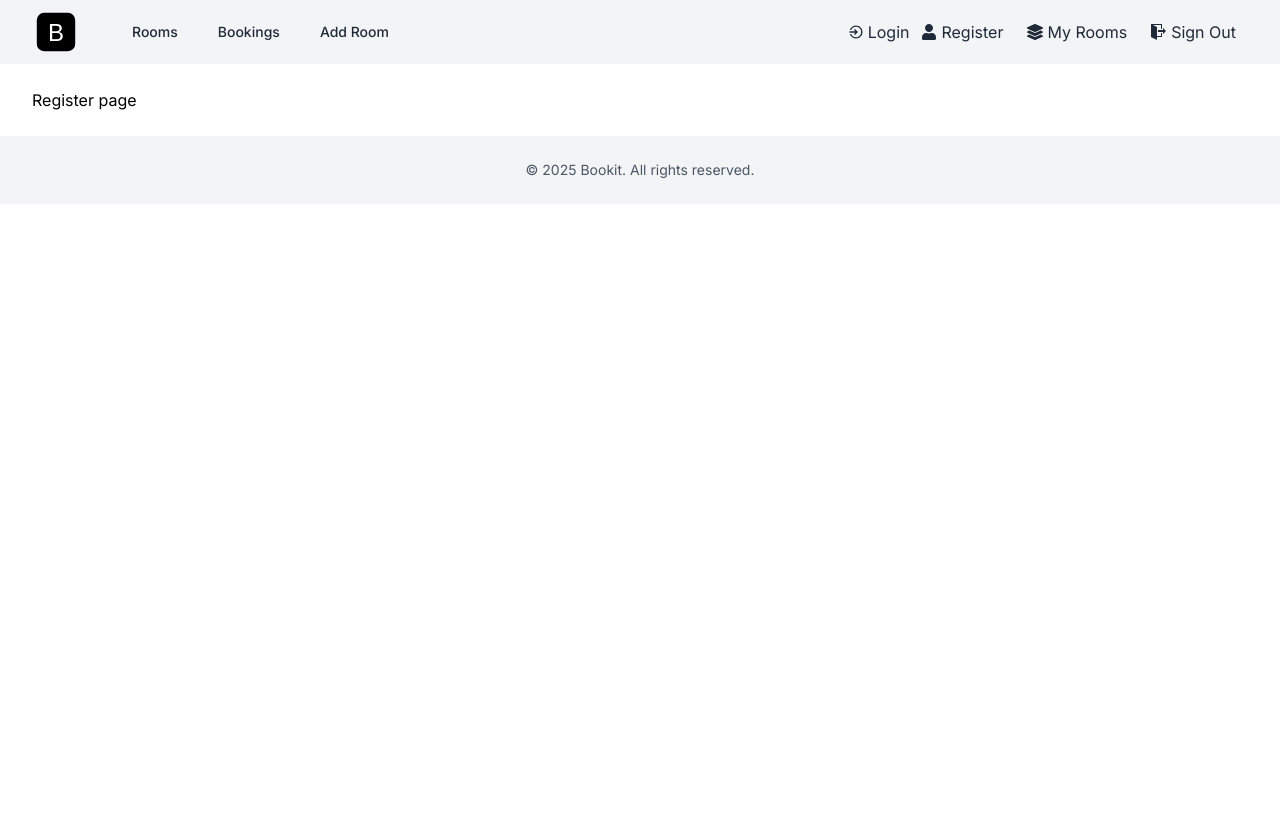
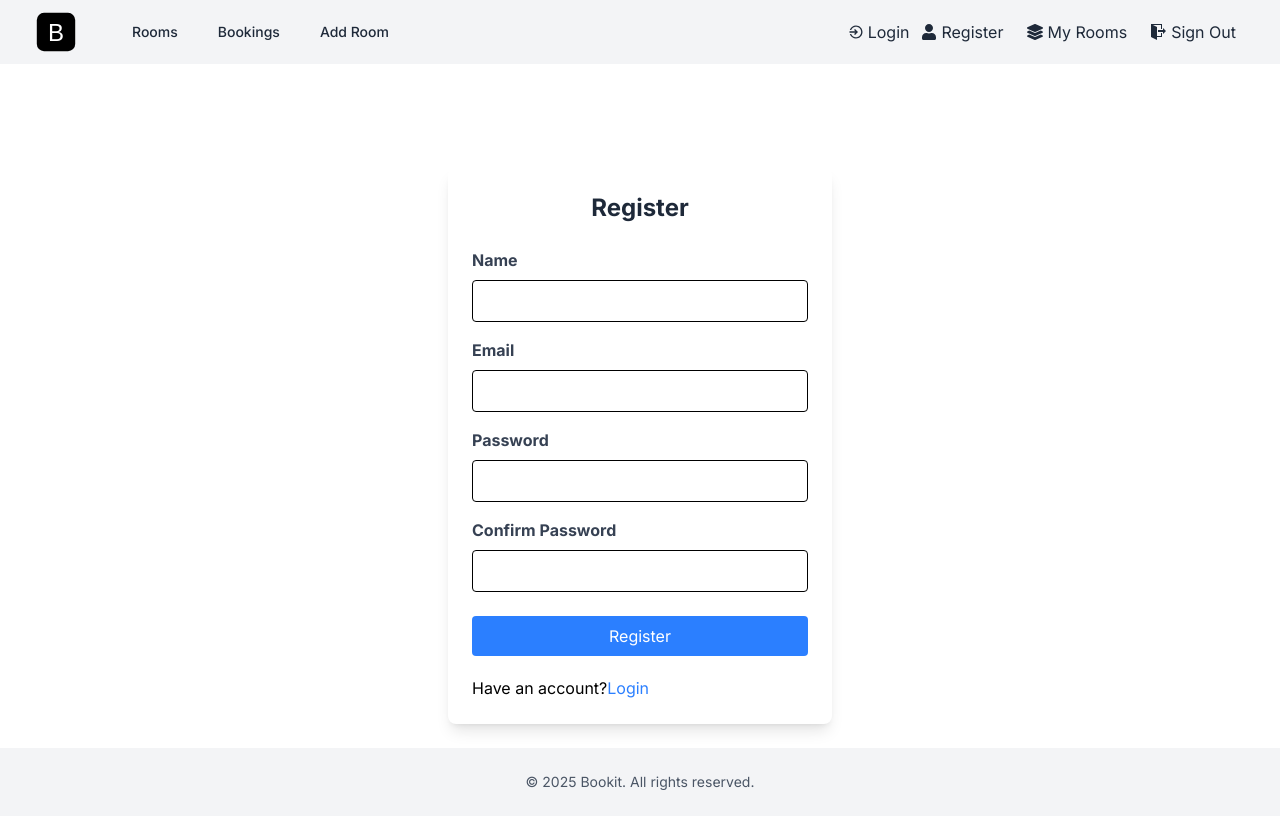
Before and after one commit to Tech-Rocket/bookit-appwrite-app, a Next.js app: page /register in a window 1280 px wide. Built offline with nearby package versions, Linux system fonts and the light colour scheme.

Commit message:
- Created the middleware file - Added the html form component to the login and register page

```diff
--- a/app/(auth)/login/page.tsx
+++ b/app/(auth)/login/page.tsx
@@ -1,7 +1,65 @@
+import Link from "next/link";
+
 export default function LoginPage() {
   return (
     <>
-      <h1>Login page</h1>
+      <div className="flex items-center justify-center">
+        <div className="bg-white shadow-lg rounded-lg p-6 w-full max-w-sm mt-20">
+          <form>
+            <h2 className="text-2xl font-bold text-center text-gray-800 mb-6">
+              Login
+            </h2>
+
+            <div className="mb-4">
+              <label
+                htmlFor="email"
+                className="block text-gray-700 font-bold mb-2"
+              >
+                Email
+              </label>
+              <input
+                type="email"
+                id="email"
+                name="email"
+                className="border rounded w-full py-2 px-3"
+                required
+              />
+            </div>
+
+            <div className="mb-6">
+              <label
+                htmlFor="password"
+                className="block text-gray-700 font-bold mb-2"
+              >
+                Password
+              </label>
+              <input
+                type="password"
+                id="password"
+                name="password"
+                className="border rounded w-full py-2 px-3"
+                required
+              />
+            </div>
+
+            <div className="flex flex-col gap-5">
+              <button
+                type="submit"
+                className="bg-blue-500 text-white px-4 py-2 rounded hover:bg-blue-700"
+              >
+                Login
+              </button>
+
+              <p>
+                No account?
+                <Link href="/register" className="text-blue-500">
+                  Register
+                </Link>
+              </p>
+            </div>
+          </form>
+        </div>
+      </div>
     </>
   );
 }
--- a/app/(auth)/register/page.tsx
+++ b/app/(auth)/register/page.tsx
@@ -1,7 +1,97 @@
+import Link from "next/link";
+
 export default function LoginPage() {
   return (
     <>
-      <h1>Register page</h1>
+      <div className="flex items-center justify-center">
+        <div className="bg-white shadow-lg rounded-lg p-6 w-full max-w-sm mt-20">
+          <form>
+            <h2 className="text-2xl font-bold text-center text-gray-800 mb-6">
+              Register
+            </h2>
+
+            <div className="mb-4">
+              <label
+                htmlFor="name"
+                className="block text-gray-700 font-bold mb-2"
+              >
+                Name
+              </label>
+              <input
+                type="text"
+                id="name"
+                name="name"
+                className="border rounded w-full py-2 px-3"
+                required
+              />
+            </div>
+
+            <div className="mb-4">
+              <label
+                htmlFor="email"
+                className="block text-gray-700 font-bold mb-2"
+              >
+                Email
+              </label>
+              <input
+                type="email"
+                id="email"
+                name="email"
+                className="border rounded w-full py-2 px-3"
+                required
+              />
+            </div>
+
+            <div className="mb-4">
+              <label
+                htmlFor="password"
+                className="block text-gray-700 font-bold mb-2"
+              >
+                Password
+              </label>
+              <input
+                type="password"
+                id="password"
+                name="password"
+                className="border rounded w-full py-2 px-3"
+                required
+              />
+            </div>
+
+            <div className="mb-6">
+              <label
+                htmlFor="confirm-password"
+                className="block text-gray-700 font-bold mb-2"
+              >
+                Confirm Password
+              </label>
+              <input
+                type="password"
+                id="confirm-password"
+                name="confirm-password"
+                className="border rounded w-full py-2 px-3"
+                required
+              />
+            </div>
+
+            <div className="flex flex-col gap-5">
+              <button
+                type="submit"
+                className="bg-blue-500 text-white px-4 py-2 rounded hover:bg-blue-700"
+              >
+                Register
+              </button>
+
+              <p>
+                Have an account?
+                <Link href="/login" className="text-blue-500">
+                  Login
+                </Link>
+              </p>
+            </div>
+          </form>
+        </div>
+      </div>
     </>
   );
 }
--- a/components/shared/header.tsx
+++ b/components/shared/header.tsx
@@ -62,13 +62,13 @@
                 <FaUser /> Register
               </Link>
               <Link
-                href="my-rooms.html"
+                href="/my-rooms"
                 className="mx-3 text-gray-800 hover:text-gray-600 flex items-center gap-1"
               >
                 <FaLayerGroup /> My Rooms
               </Link>
               <Link
-                href="login.html"
+                href="/login"
                 className="mx-3 text-gray-800 hover:text-gray-600 flex items-center gap-1"
               >
                 <ImExit /> Sign Out
@@ -89,13 +89,13 @@
           </Link>
           {/* <!-- Logged In Only --> */}
           <Link
-            href="/bookings.html"
+            href="/bookings"
             className="block rounded-md px-3 py-2 text-base font-medium text-gray-800 hover:bg-gray-700 hover:text-white"
           >
             Bookings
           </Link>
           <Link
-            href="/add-room.html"
+            href="/add-room"
             className="block rounded-md px-3 py-2 text-base font-medium text-gray-800 hover:bg-gray-700 hover:text-white"
           >
             Add Room
```
Also changed, not shown: middleware.ts (added).
